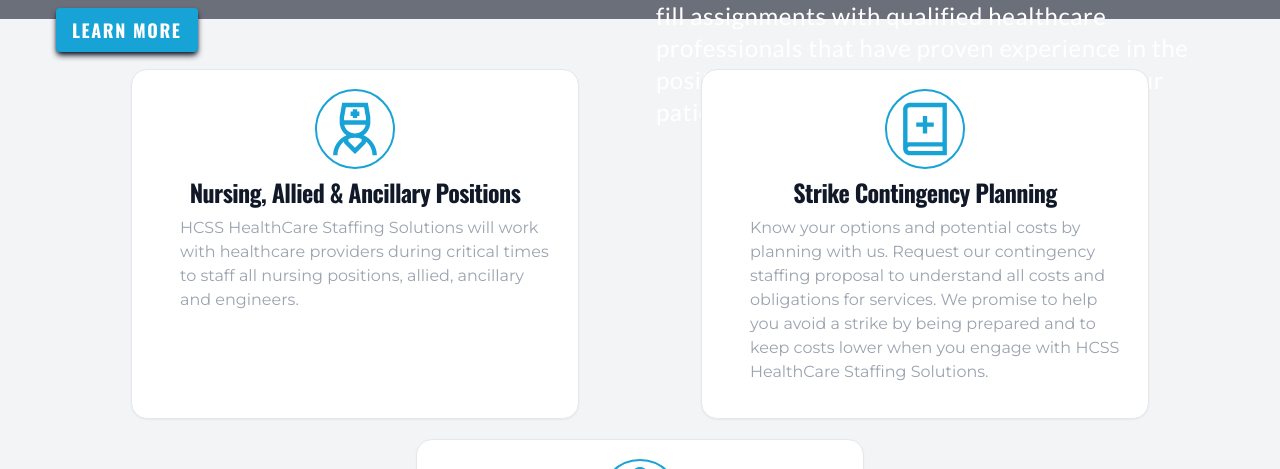
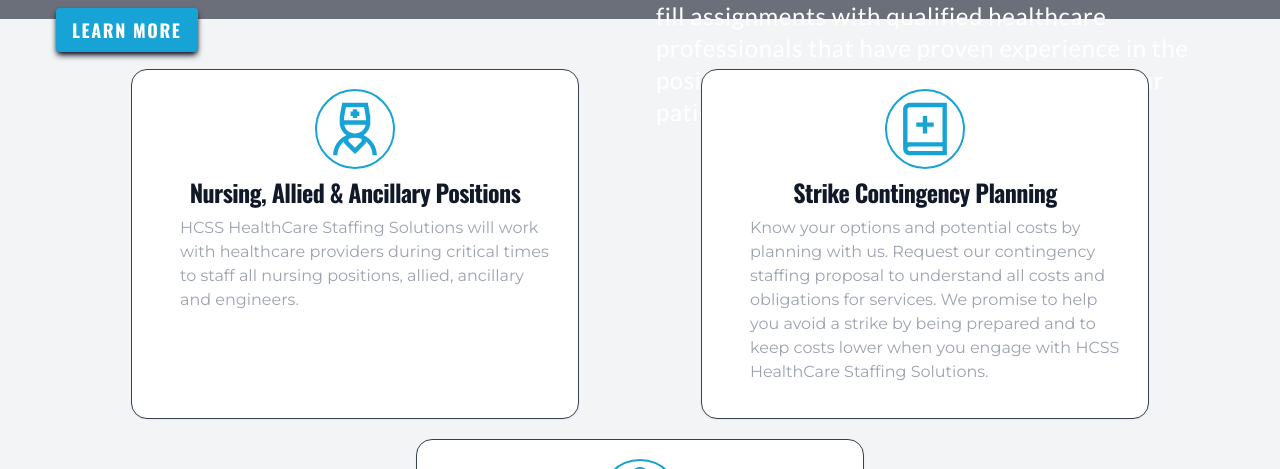
Before and after one commit to RJLerit19/hcss, a React (Create React App) app: page /home in a window 1280 px wide. Shown: the part 131-600 px from the top of the page. Built offline with nearby package versions, Linux system fonts and the light colour scheme; grey boxes are pictures that could not be loaded.

Commit message:
Update Card.jsx

```diff
--- a/src/Component/Card.jsx
+++ b/src/Component/Card.jsx
@@ -6,7 +6,7 @@ const Card = (props) => {
       <div className="relative flex justify-center">
         <div className="absolute w-[80px] h-[80px] rounded-full border-2 border-primary top-5 z-index-10"></div>
       </div>
-      <div class="max-w-md h-[350px] p-6 mb-5 bg-white border border-gray-200 rounded-2xl shadow-sm dark:bg-gray-800 dark:border-gray-700">
+      <div class="max-w-md h-[350px] p-6 mb-5 bg-white border border-gray-200 rounded-2xl shadow-sm bg-gray-800 border-gray-700">
         <div className="flex justify-center">{props.icon}</div>
         <a href="#">
           <h5 class="mb-2 pt-3 text-2xl text-center font-bold tracking-tight text-gray-900 dark:text-white">
```
